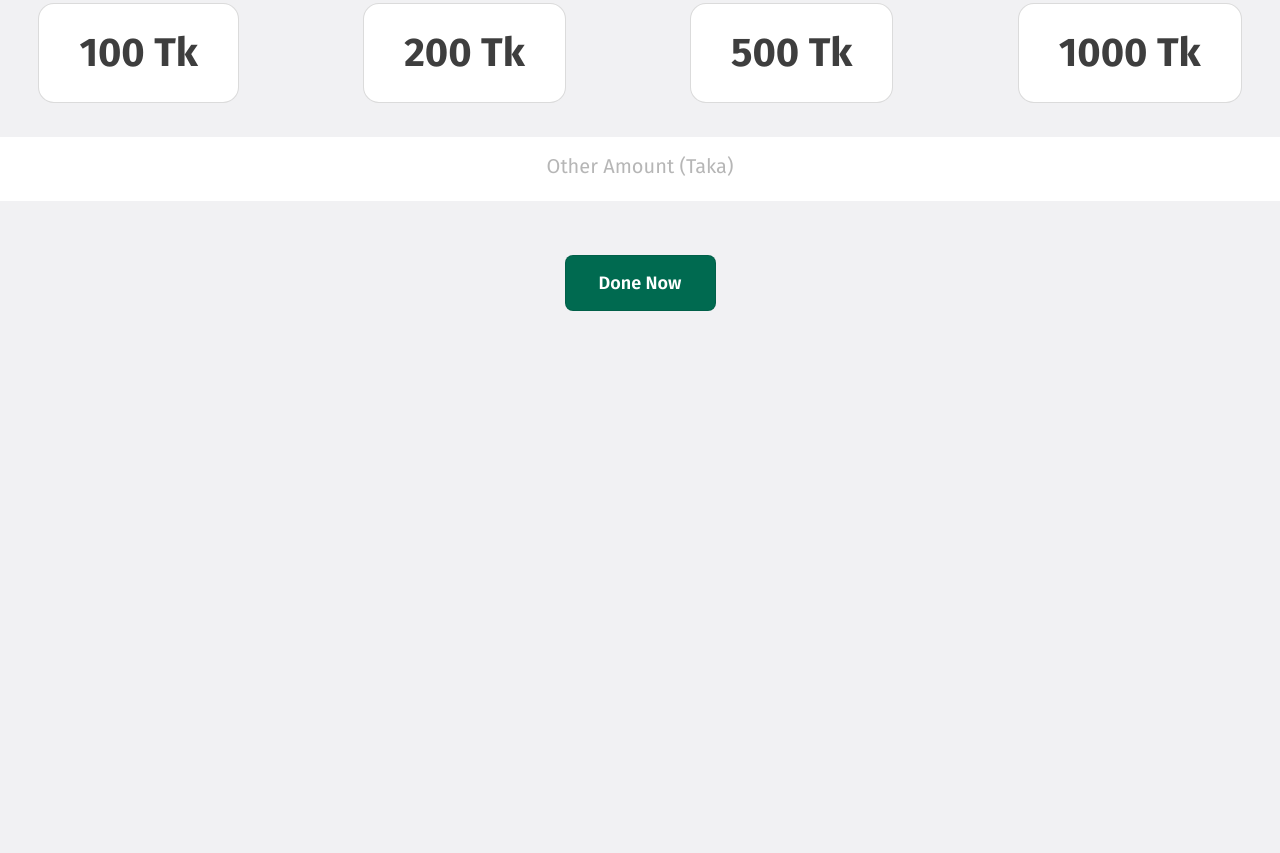
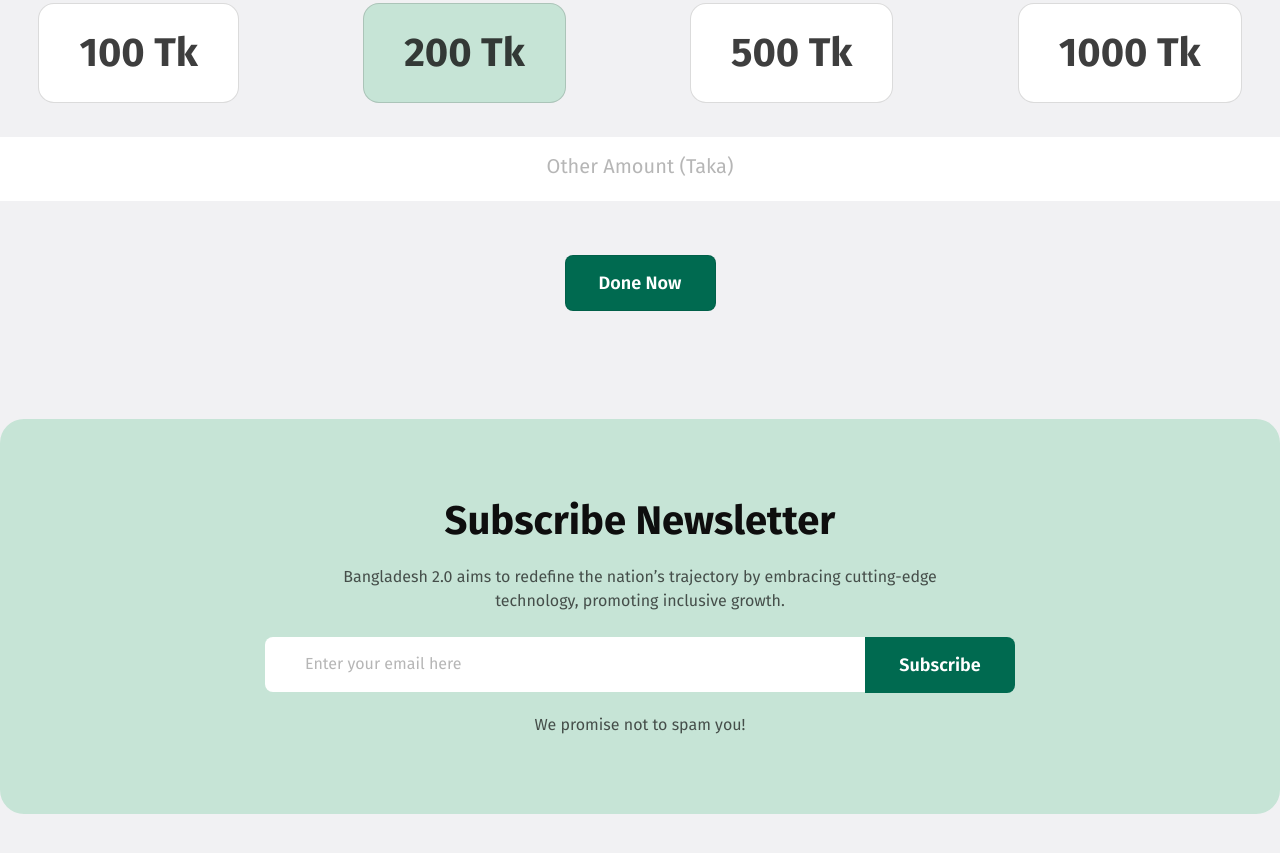
Before and after one commit to abulhasan7bd/assignment-1, a plain HTML site: page index.html in a window 1280 px wide. Shown: the part 1997-2850 px from the top of the page. Before the commit the page ends 2416 px from the top, so only its background shows below. Drawn offline with Linux system fonts and the light colour scheme.

Commit message:
newsletter-added

```diff
--- a/index.html
+++ b/index.html
@@ -112,15 +112,39 @@
     <!-- donate section  -->
     <section class="donate">
       <h2>Donate Today</h2>
-        <p>Bangladesh 2.0 aims to redefine the nation’s trajectory by embracing cutting-edge technology, promoting inclusive growth, and ensuring sustainability. <br/> With initiatives in renewable energy, digital transformation, and robust infrastructure.</p>
+      <p>
+        Bangladesh 2.0 aims to redefine the nation’s trajectory by embracing
+        cutting-edge technology, promoting inclusive growth, and ensuring
+        sustainability. <br />
+        With initiatives in renewable energy, digital transformation, and robust
+        infrastructure.
+      </p>
       <div class="donner-btns">
         <button>100 tk</button>
         <button>200 tk</button>
         <button>500 tk</button>
         <button>1000 tk</button>
       </div>
-        <input type="text" placeholder="Other Amount (Taka)">
+      <input type="text" placeholder="Other Amount (Taka)" />
       <button class="donate1">Done Now</button>
     </section>
+    <!-- donate section end  -->
+    <!-- subscribtion section start  -->
+    <section class="subscribtion">
+      <div class="subscribtion-content">
+        <h2>Subscribe Newsletter</h2>
+        <p>
+          Bangladesh 2.0 aims to redefine the nation’s trajectory by embracing
+          cutting-edge <br />
+          technology, promoting inclusive growth.
+        </p>
+        <div class="subcribe-input">
+          <input type="text" placeholder="Enter your email here" />
+          <button>Subscribe</button>
+        </div>
+        <p>We promise not to spam you!</p>
+      </div>
+    </section>
+    <!-- subscribtion section   -->
   </body>
 </html>
--- a/style.css
+++ b/style.css
@@ -274,9 +274,9 @@ body {
 .donner-btns button {
   width: fit-content;
   height: 100px;
-display: flex;
-justify-content: center;
-align-items: center;
+  display: flex;
+  justify-content: center;
+  align-items: center;
   border-radius: 16px;
   color: rgba(14, 14, 14, 0.8);
   font-size: 40px;
@@ -289,6 +289,14 @@ align-items: center;
   border-radius: 16px;
   background: rgb(255, 255, 255);
   text-transform: capitalize;
+  cursor: pointer;
+  transition: 0.4s linear;
+}
+.donner-btns button:nth-child(2) {
+  background-color: rgb(198, 228, 214);
+}
+.donner-btns button:hover {
+  background-color: rgb(198, 228, 214);
 }
 .donate input {
   width: 100%;
@@ -319,6 +327,82 @@ align-items: center;
   transition: 0.4s linear;
   margin-top: 20px;
 }
+
 .donate1:hover {
   color: black;
 }
+
+.subscribtion {
+  width: 1280px;
+  height: 395px;
+  display: flex;
+  justify-content: center;
+  align-items: center;
+  padding: 80px 100px;
+  border-radius: 24px;
+  background: rgb(198, 228, 214);
+  margin: 0 auto 7rem;
+}
+.subscribtion-content {
+  display: flex;
+  flex-direction: column;
+  justify-content: center;
+  align-items: center;
+}
+.subscribtion-content h2 {
+  color: rgb(14, 14, 14);
+  font-size: 40px;
+  font-weight: 700;
+}
+
+.subscribtion-content p {
+  color: rgba(14, 14, 14, 0.7);
+  font-size: 16px;
+  margin-top: 24px;
+  font-weight: 400;
+  text-align: center;
+  line-height: 24px;
+}
+.subcribe-input {
+  display: flex;
+  justify-content: space-between;
+  align-items: center;
+  margin-top: 24px;
+}
+.subcribe-input input {
+  width: 600px;
+  height: 55px;
+  border-radius: 8px 0px 0px 8px;
+  background: rgb(255, 255, 255);
+  border: none;
+  outline: none;
+  padding: 0 40px;
+}
+.subcribe-input button {
+  width: 150px;
+  height: 56px;
+  color: rgb(255, 255, 255);
+  font-size: 18px;
+  font-weight: 600;
+  border-radius: 0px 8px 8px 0px;
+  background: rgb(0, 106, 80);
+  border: none;
+  outline: none;
+  cursor: pointer;
+  transition: 0.4s linear;
+}
+.subcribe-input button:hover{
+  color: black;
+}
+.subcribe-input input::placeholder {
+  color: rgba(14, 14, 14, 0.3);
+  font-size: 16px;
+  font-weight: 400;
+}
+.subscribtion-content p {
+  color: rgba(14, 14, 14, 0.7);
+  font-size: 16px;
+  font-weight: 400;
+  margin-top: 20px;
+
+}
```
Also changed, not shown: link.txt (renamed from note.txt). Lines whose indentation alone changed are shown as unchanged.
